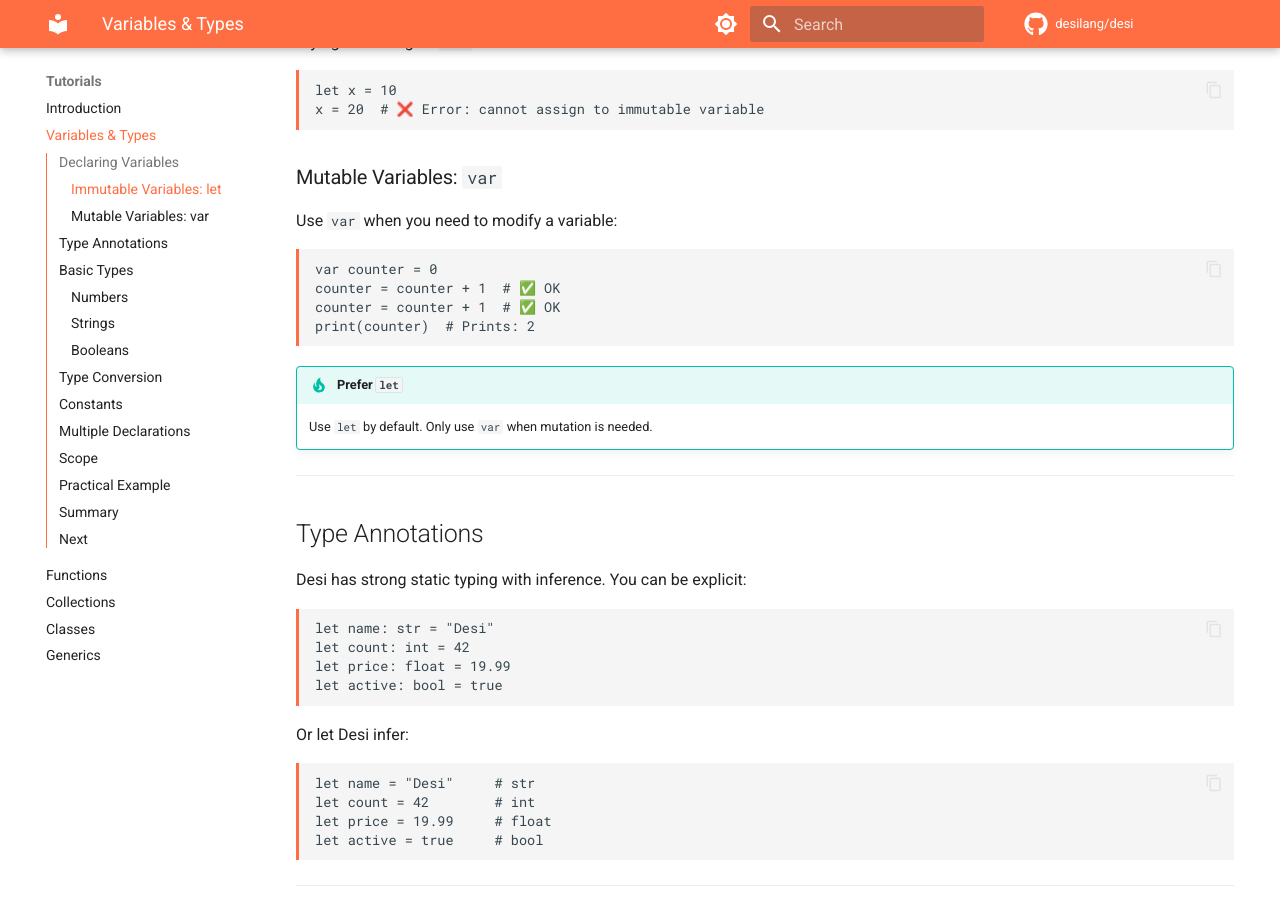
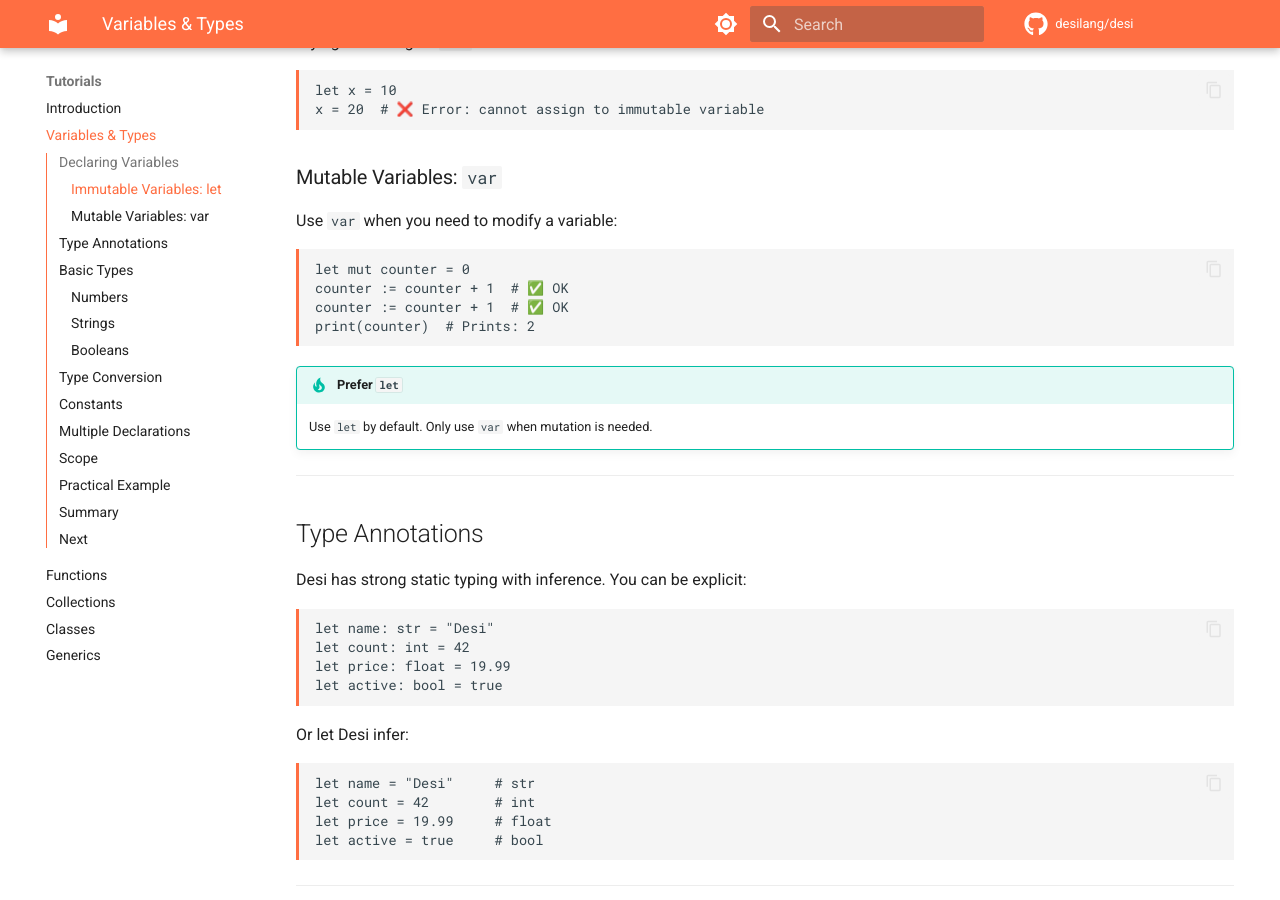
Before and after one commit to desilang/desi, an MkDocs documentation site: the page built from book/docs/tutorials/variables.md, in a window 1280 px wide and 900 px high, scrolled down 523 px. Built offline with MkDocs 1.6.1 and Material for MkDocs 9.7.7, drawn with Linux system fonts in a browser that asks for light colours; comment, search, counter and statistics services are not loaded; the version menu is left out.

Commit message:
docs: stop teaching `var`, which is not a Desi keyword
Three pages declared mutables with `var`, which does not parse — mutability
is `let mut`, and reassignment uses `:=`. The getting-started page and the
variables tutorial are among the first things a reader copies.

This is the input that hung the compiler until the previous commit, and it
was not a hypothetical someone might type: the documentation was telling
them to. The keyword reference listed `var` as well, corrected earlier today.

Found by compiling every code block in the book. The remaining parse
failures there are a long tail: some genuine, some schematic blocks that
should not be tagged `desi`, and a couple of deliberate error demos.

````diff
--- a/book/docs/tutorials/variables.md
+++ b/book/docs/tutorials/variables.md
@@ -28,9 +28,9 @@ x = 20  # ❌ Error: cannot assign to immutable variable
 Use `var` when you need to modify a variable:
 
 ```desi
-var counter = 0
-counter = counter + 1  # ✅ OK
-counter = counter + 1  # ✅ OK
+let mut counter = 0
+counter := counter + 1  # ✅ OK
+counter := counter + 1  # ✅ OK
 print(counter)  # Prints: 2
 ```
 
````
Also changed, not shown: book/docs/getting-started/first-program.md (+2 -2 lines), book/docs/guides/coming-from.md (+1 -1 lines).
